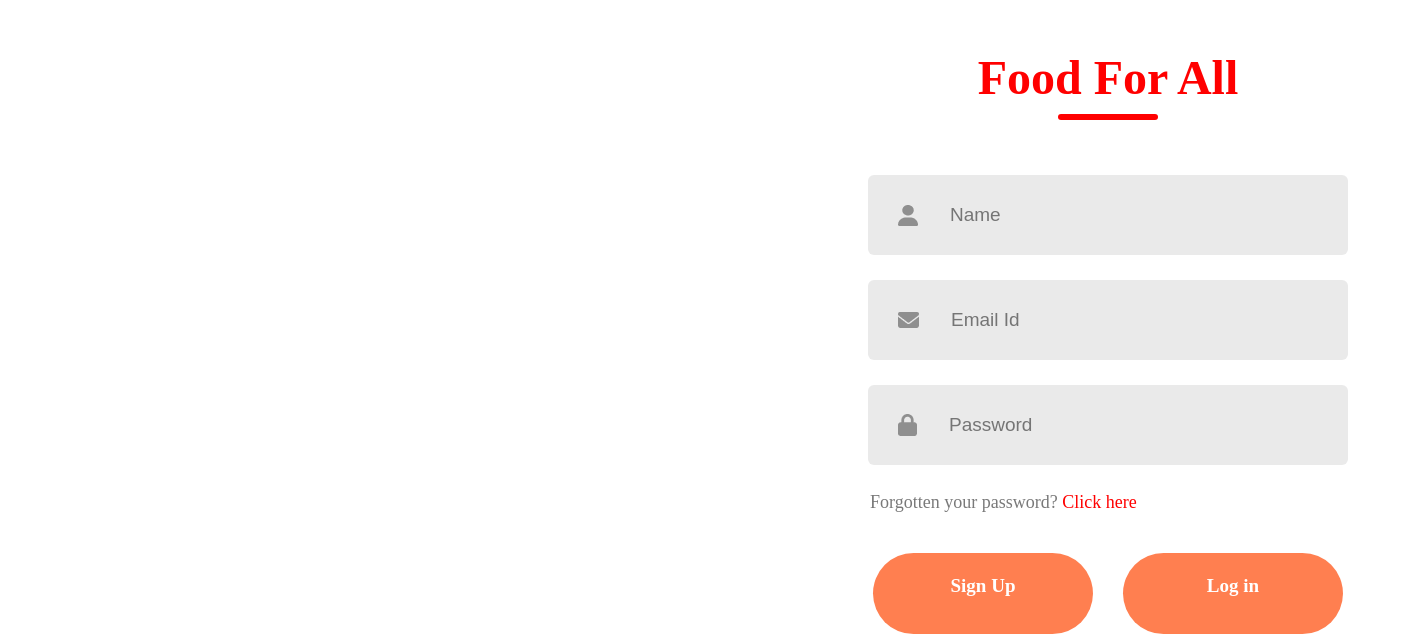
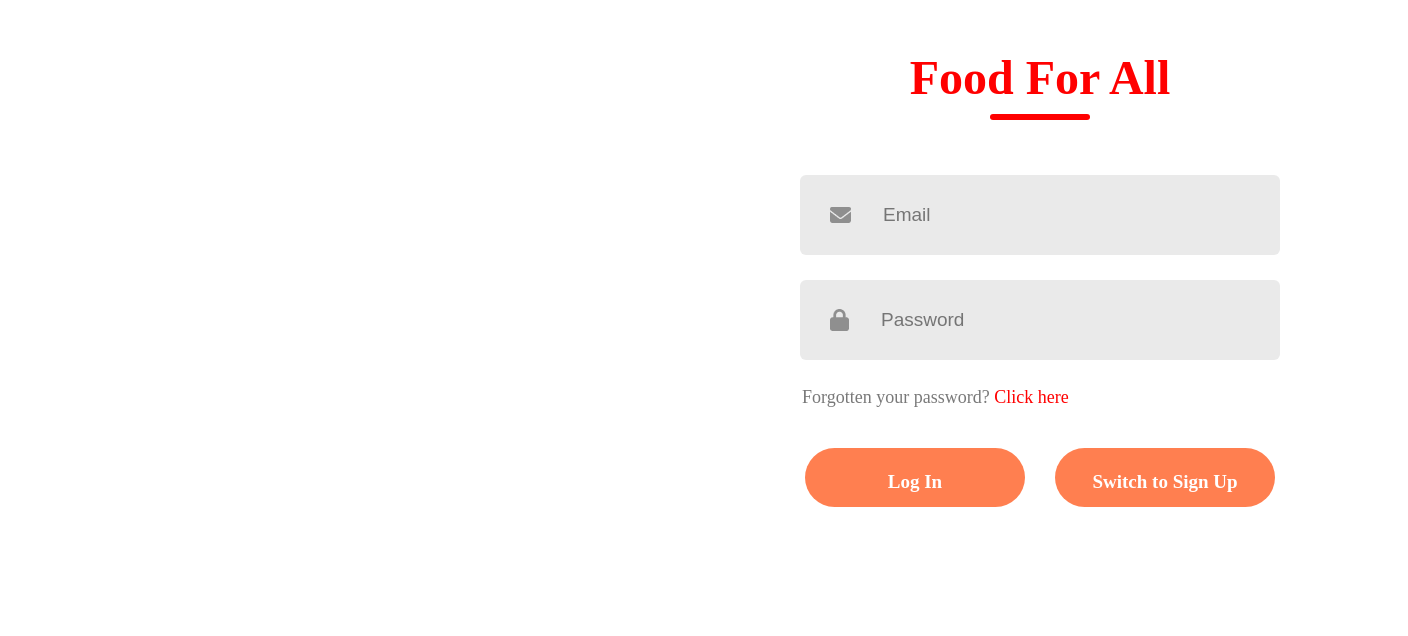
Before and after one commit to Javier0309/Orbital-FoodForAll, a React (Vite) app in the folder Orbital/: page / in a window 1280 px wide. Shown: the part 180-816 px from the top of the page, 1408 px wide, since content can reach past the window. Built offline with nearby package versions, Linux system fonts and the light colour scheme.

Commit message:
update verification

```diff
--- a/Orbital/package.json
+++ b/Orbital/package.json
@@ -10,6 +10,7 @@
     "preview": "vite preview"
   },
   "dependencies": {
+    "@supabase/supabase-js": "^2.50.0",
     "react": "^19.1.0",
     "react-dom": "^19.1.0"
   },
--- a/Orbital/src/Component/Loginsignup.jsx
+++ b/Orbital/src/Component/Loginsignup.jsx
@@ -1,12 +1,54 @@
-ReadableStreamDefaultController
+//ReadableStreamDefaultController
 import './Loginsignup.css'
-import {Link} from 'react-router-dom';
+import { useNavigate } from 'react-router-dom';
+import React, { useState } from 'react';
+import { supabase } from '../SupabaseClient.js';
 
 import user_icon from '../assets/person.png'
 import email_icon from '../assets/email.png'
 import password_icon from '../assets/password.png'
 
 const Loginsignup = () => {
+    const [email, setEmail] = useState('');
+    const [password, setPassword] = useState('');
+    const [name, setName] = useState('');
+    const navigate = useNavigate();
+    const [isLogin, setIsLogin] = useState(true);
+    const [loading, setLoading] = useState(false);
+
+    const handleAuth = async () => {
+        if (!email || !password){
+            alert('Please enter email and password');
+            return;
+        }
+
+        if (isLogin) {
+            const {error} = await supabase.auth.signInWithPassword({email,password})
+            if (error) alert('Login error: ' + error.message)
+            else {
+            alert('Logged in!')
+            navigate('/custmain');
+            setLoading(false);
+            }
+        }
+        else {
+            const {error} = await supabase.auth.signUp({email,password})
+            if (error) alert('Signup error: ' + error.message);
+            else {
+                alert('Signup successful!');
+                navigate('/custmain');
+                setLoading(false);
+            }
+        }
+    }
+
+    /*
+    const handleLogOut = async () => {
+        const {error} = await supabase.auth.signOut();
+        if (error) alert('Logout error: ' + error.message)
+        else alert('Logged out')
+    } */
+
     return (
         <div className='container' >
             <div className="header">
@@ -14,26 +56,36 @@ const Loginsignup = () => {
                 <div className="underline"></div>
             </div>
             <div className="inputs">
+                {!isLogin && (
                 <div className="input">
                     <img src={user_icon} alt="" />
-                    <input type="text" placeholder="Name"/>
-                </div>
+                    <input type="text" placeholder="Name" value={name} onChange={(e) => setName(e.target.value)}/>
+                </div> )}
+
                 <div className="input">
                     <img src={email_icon} alt="" />
-                    <input type="email" placeholder="Email Id"/>
+                    <input type="email" placeholder="Email" value={email} onChange={(e) => setEmail(e.target.value)}/>
                 </div>
+
                 <div className="input">
                     <img src={password_icon} alt="" />
-                    <input type="Password" placeholder="Password"/>
+                    <input type="password" placeholder="Password" value={password} onChange={(e)=>setPassword(e.target.value)}/>
                 </div>
             </div>
+
             <div className="Forgot-password">Forgotten your password? <span>Click here</span></div>
             <div className="submit-container">
+                <button className="submit" onClick={handleAuth}>
+                    {isLogin ? 'Log In' : 'Sign Up'}
+                </button>
+                <button className="submit" onClick={() => setIsLogin(!isLogin)}>
+                    {isLogin ? 'Switch to Sign Up' : 'Switch to Log In'}
+                </button>
+                {/*
                 <Link to = "/signup" className="submit">Sign Up</Link>
                 <Link to = "/custmain" className="submit">Log in</Link>
+                */}
             </div>
-
-
         </div>
     )
 }
--- a/Orbital/src/Component/SignupPage.css
+++ b/Orbital/src/Component/SignupPage.css
@@ -101,3 +101,13 @@
       font-size: 1em;
     }
   }
+
+body {
+  margin: 0;
+  display: flex;
+  place-items: center;
+  min-width: 320px;
+  min-height: 100vh;
+  justify-content: center;
+  align-items: flex-start;
+}
--- /dev/null
+++ b/Orbital/src/SupabaseClient.js
@@ -0,0 +1,6 @@
+import { createClient} from '@supabase/supabase-js'
+
+const supabaseUrl = 'https://kxnlizpknzmmqholwkko.supabase.co'
+const supabaseKey = 'eyJhbGciOiJIUzI1NiIsInR5cCI6IkpXVCJ9.eyJpc3MiOiJzdXBhYmFzZSIsInJlZiI6Imt4bmxpenBrbnptbXFob2x3a2tvIiwicm9sZSI6ImFub24iLCJpYXQiOjE3NDk0MTU3ODQsImV4cCI6MjA2NDk5MTc4NH0.8GJazyBYuzUMKuImcWuTQeGSyBmTkuKDLqwK2AP4dL8'
+
+export const supabase = createClient(supabaseUrl, supabaseKey)
```
Also changed, not shown: 1 other file (tests, documents, lock files or other folders).
